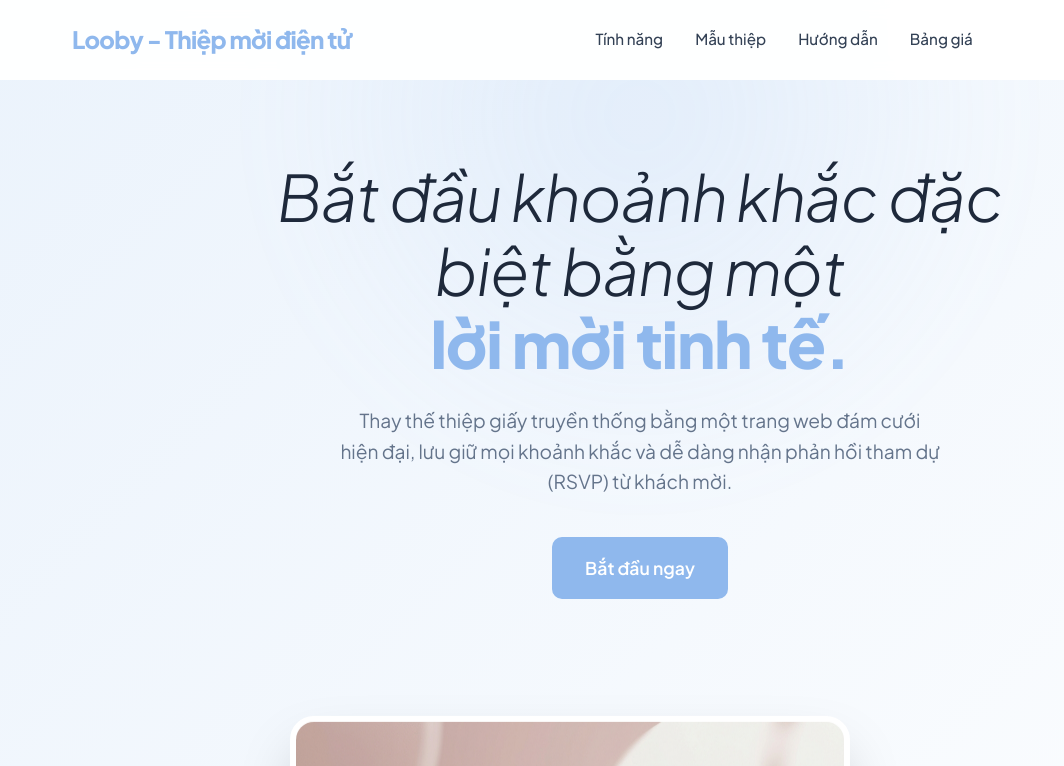
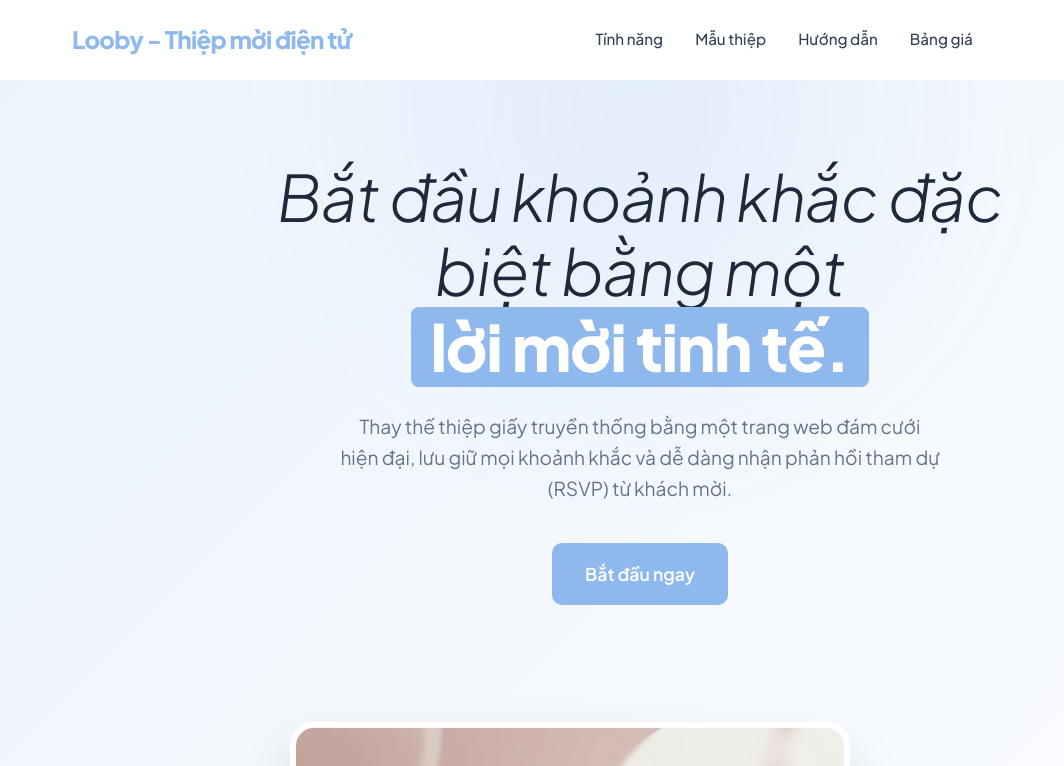
Before and after one commit to looby239/loobywedding, a plain HTML site: page index.html in a window 1280 px wide. Shown: the top 766 px of the page, without its empty margins (0-1064 px from the left). Drawn offline with Linux system fonts and the light colour scheme; some icons are missing; a web font is replaced by a local one.

Commit message:
Update hero text highlight style with white text on pastel blue background

```diff
--- a/style.css
+++ b/style.css
@@ -351,9 +351,13 @@ h1, h2, h3, h4, h5, h6 {
 }
 
 .text-highlight {
-  color: var(--color-primary);
+  color: #FFFFFF;
+  background-color: var(--color-primary);
+  padding: 0.05em 0.3em;
+  border-radius: 8px;
   position: relative;
   white-space: nowrap;
+  display: inline-block;
 }
 
 .hero-desc {
```
